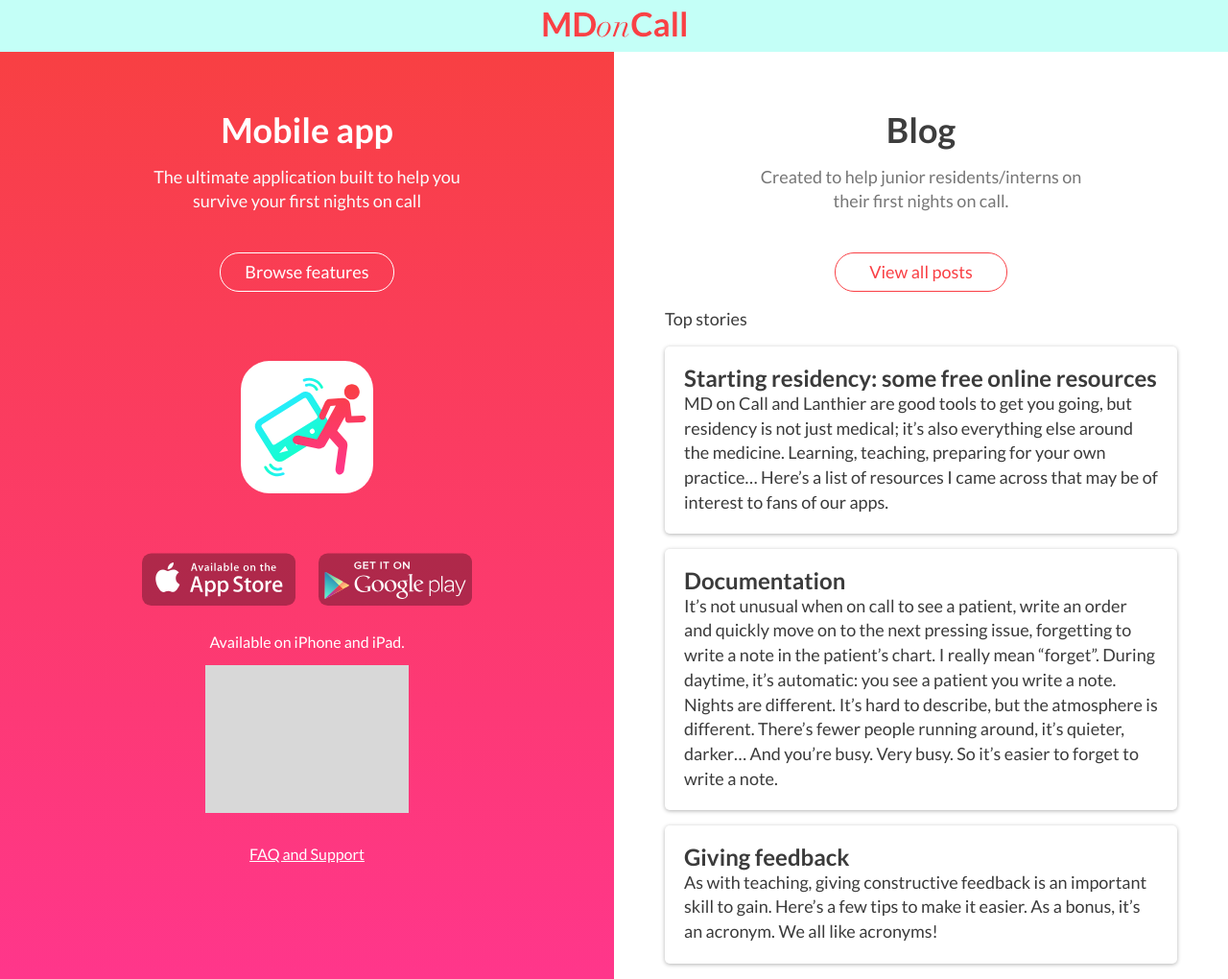
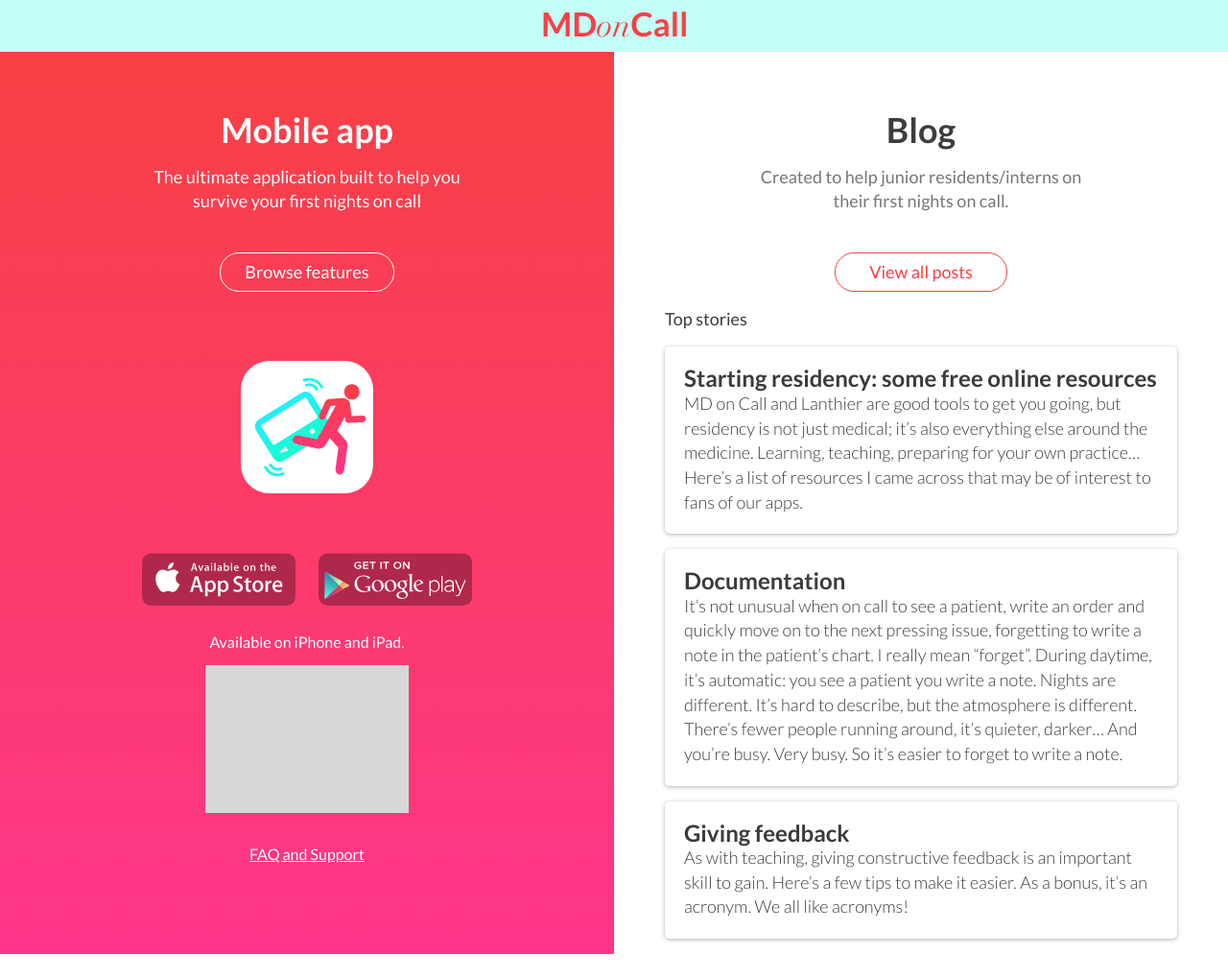
Before and after one commit to Messil/messil.github.io, a Jekyll site: the page built from index.html, in a window 1280 px wide. Shown: the whole page at 96% size. Built offline with Jekyll 4.4.1, drawn with Linux system fonts in a browser that asks for light colours; after the commit the page ends 994 px from its top, so only the background shows below that.

Commit message:
blog cards font weight on homepage

```diff
--- a/_sass/main.scss
+++ b/_sass/main.scss
@@ -354,6 +354,10 @@
             margin-top: 6px;
             font-weight: 300;
         }
+    }
+    .markdown
+    {
+      font-weight: 300;
     }
 }
 
```
